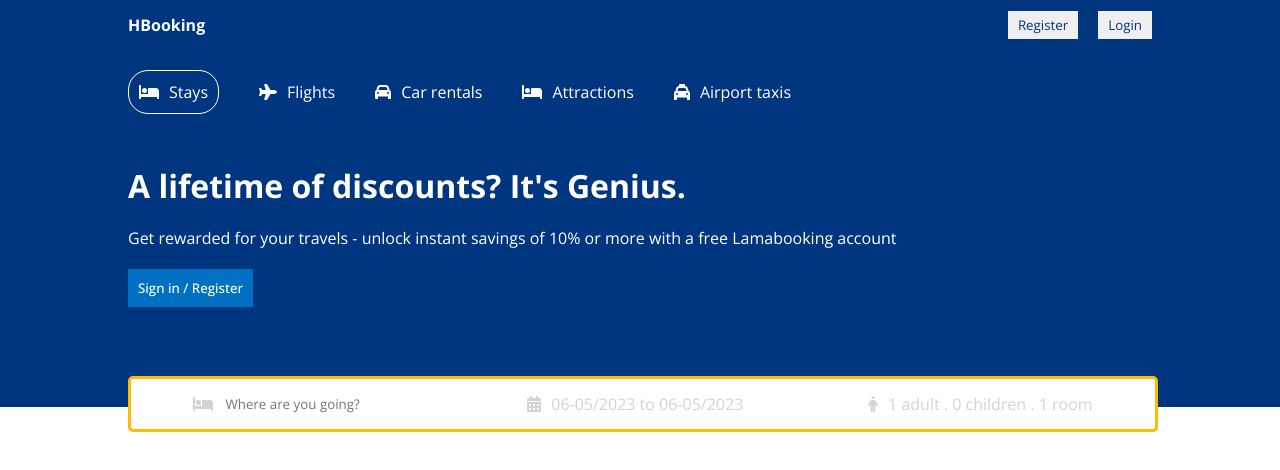
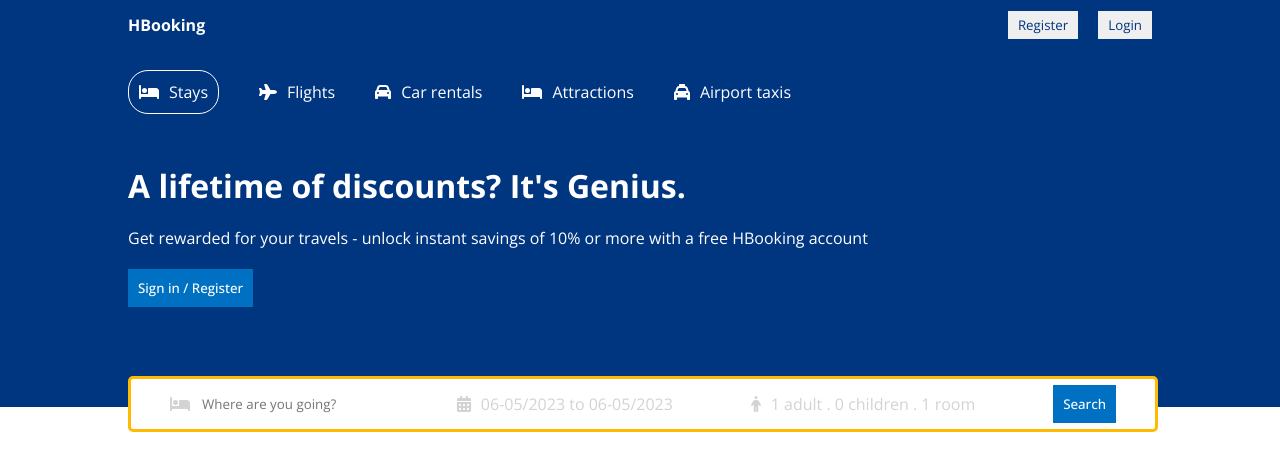
Before and after one commit to mhmdfrhn/booking-app, a React (Vite) app in the folder client/: page / in a window 1280 px wide. Shown: the top 470 px of the page. Built offline with nearby package versions, Linux system fonts and the light colour scheme.

Commit message:
final changed

```diff
--- a/client/src/components/header/Header.jsx
+++ b/client/src/components/header/Header.jsx
@@ -12,11 +12,13 @@ import {
 import { FontAwesomeIcon } from "@fortawesome/react-fontawesome";
 import { DateRange } from "react-date-range";
 import { format } from "date-fns";
+import { useNavigate } from "react-router-dom";
 import "react-date-range/dist/styles.css"; // main css file
 import "react-date-range/dist/theme/default.css"; // theme css file
 
 const Header = () => {
-  const [openDate, setOpenDate] = useState("");
+  const [destination, setDestination] = useState("");
+  const [openDate, setOpenDate] = useState(false);
   const [date, setDate] = useState([
     {
       startDate: new Date(),
@@ -39,6 +41,11 @@ const Header = () => {
         [name]: operation === "i" ? options[name] + 1 : options[name] - 1,
       };
     });
+  };
+
+  const navigate = useNavigate();
+  const handleSearch = () => {
+    navigate("/hotels", { state: { destination, date, options } });
   };
 
   return (
@@ -69,7 +76,7 @@ const Header = () => {
         <h1 className="header-title">A lifetime of discounts? It's Genius.</h1>
         <p className="header_desc">
           Get rewarded for your travels - unlock instant savings of 10% or more
-          with a free Lamabooking account
+          with a free HBooking account
         </p>
         <button className="header-btn">Sign in / Register</button>
         <div className="header-search">
@@ -185,6 +192,11 @@ const Header = () => {
               </div>
             )}
           </div>
+          <div className="header-serch_item">
+            <button className="header-btn" onClick={handleSearch}>
+              Search
+            </button>
+          </div>
         </div>
       </div>
     </div>
```
